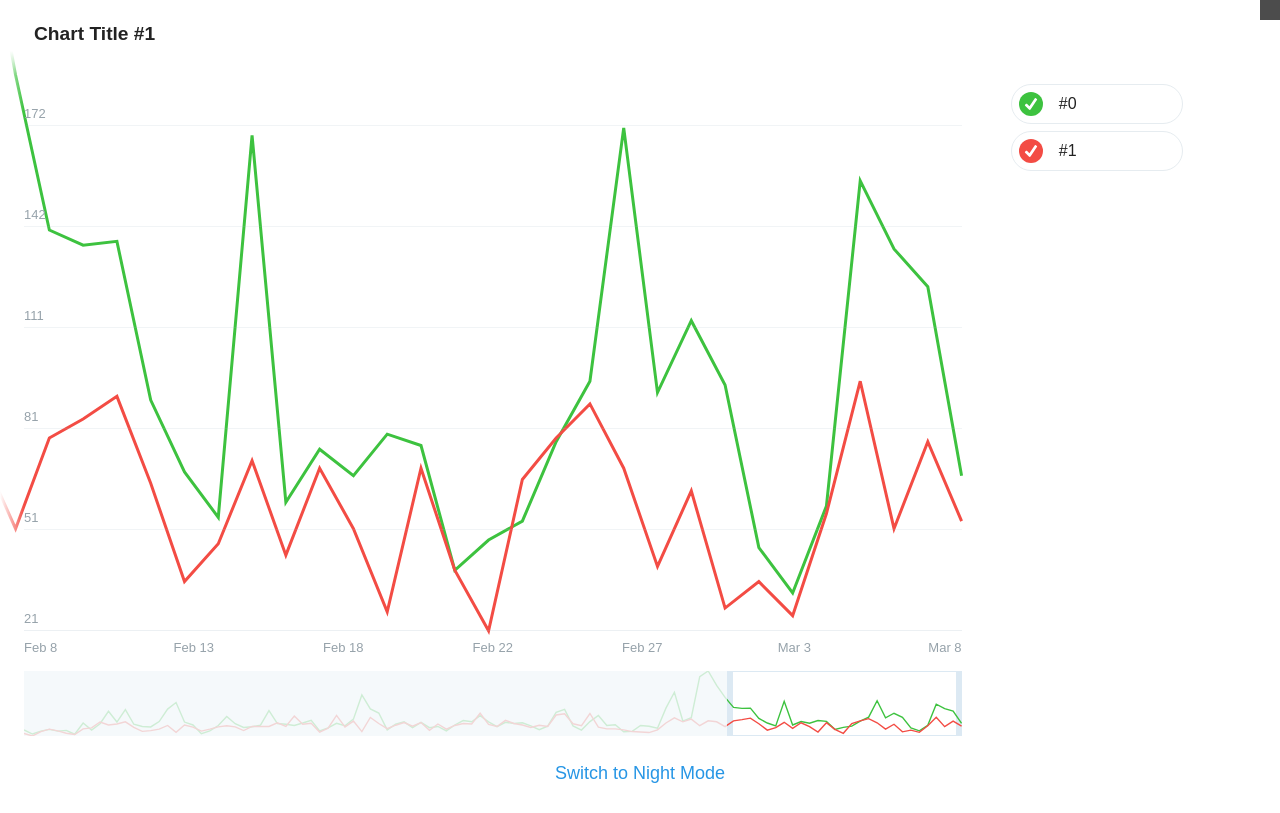
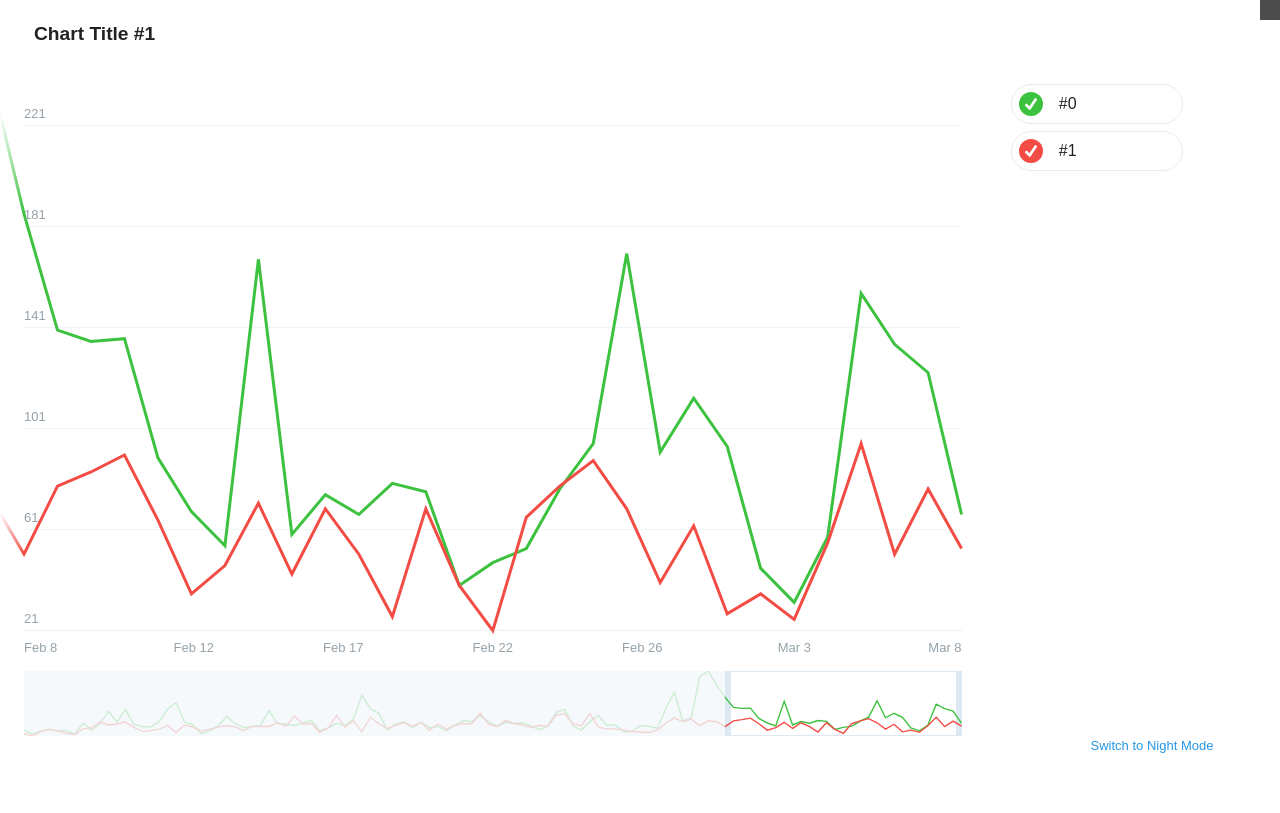
Before and after one commit to agrinko/telegram-contest-charts-app, a website with bundled scripts: page index.html in a window 1280 px wide. Shown: the top 813 px of the page. Built offline with nearby package versions, Linux system fonts and the light colour scheme.

Commit message:
X-axis (bad implementation)

```diff
--- a/src/modules/components/Chart/Axis.js
+++ b/src/modules/components/Chart/Axis.js
@@ -1,117 +1,114 @@
 import * as DOM from '../../utils/dom.utils';
-import {equals, roundToMultiplier} from "../../utils/math.utils";
-import {beginningOfDay, format} from "../../utils/date.utils";
+import {ceilToMultiplier, equals, round, roundToMultiplier} from "../../utils/math.utils";
+import {format} from "../../utils/date.utils";
 import {MINIMAL_TIME_STEP, TIME_COMPARISON_PRECISION, ONE_DAY} from "../../config";
 
 
 export class Axis {
-  constructor(element, values, options) {
-    this.el = element;
+  constructor(values, options) {
     this.values = values;
+    this.bounds = options.bounds;
+    this.width = options.viewBox[0] || 1;
+    this.nSteps = this._getNumberOfSteps();
+  }
 
-    // assuming values are sorted
-    this.min = values[0];
-    this.max = values[values.length - 1];
-
-    this.bounds = options.bounds;
-
-    this._resetDailyBounds();
+  appendTo(container) {
+    this._createElement();
+    container.appendChild(this.el);
   }
 
   setBounds(bounds) {
-    const prevBounds = this.bounds;
+    let oldBounds = this.bounds;
     this.bounds = bounds;
-
-    if (equals(bounds[1] - bounds[0], prevBounds[1] - prevBounds[0], TIME_COMPARISON_PRECISION)) {
-      this.leftDirection = false;//bounds[1] - prevBounds[1] < 0;
-      this.render();
-    } else {
-      this.leftDirection = equals(bounds[1], prevBounds[1], TIME_COMPARISON_PRECISION);
-      this.render(); // todo
-    }
+    this._move(bounds[0] - oldBounds[0], bounds[1] - oldBounds[1]);
   }
 
-  render(reset) {
-    let step = this._getReasonableTimeStep(this.boundsAsDays[1] - this.boundsAsDays[0]);
-    let deltaAcc1 = this.bounds[0] - this.boundsAsDays[0];
-    let n1 = Math.round(deltaAcc1 / step);
-    let deltaAcc2 = this.bounds[1] - this.boundsAsDays[1];
-    let n2 = Math.round(deltaAcc2 / step);
+  resize(viewBox) {
+    this.width = viewBox[0];
+    this.nSteps = this._getNumberOfSteps();
+    this.render();
+  }
 
-    this.boundsAsDays[0] = this.boundsAsDays[0] + n1 * step;
-    this.boundsAsDays[1] = this.boundsAsDays[1] + n2 * step;
+  render() {
+    this._createLabels();
+    this._renderLabels();
+  }
 
-    let labels = this._getLabels(reset);
+  _createElement() {
+    this.el = DOM.elementFromString(`<div class="x-axis"></div>`);
+  }
+
+  _createLabels() {
+    let [lo, hi] = this.bounds;
+    let diff = hi -lo;
+    let step = Math.max(MINIMAL_TIME_STEP / 24, diff / this.nSteps);
+
+    this.labels = [];
+    this.step = step;
+
+    for (let t = lo - step; t <= hi + step; t += step) {
+      this.labels.push(this._createLabel(t));
+    }
+
+    console.log(this.labels);
+  }
+
+  _createLabel(t) {
+    let diff = this.bounds[1] - this.bounds[0];
+
+    return {
+      t,
+      opacity: 1,
+      text: format(t), // TODO: optimize to only call format() if day is different; show hours when needed
+      left: (t - this.bounds[0]) / diff,
+      diff
+    };
+  }
+
+  _move(deltaLo, deltaHi) {
+    let [lo, hi] = this.bounds;
+    let diff = hi -lo;
+    let step = this.step;
+
+    this.labels.forEach(l => {
+      l.left = (l.t - this.bounds[0]) / diff;
+    });
+
+    for (let t = this.labels[0].t - step; t >= lo - step; t -= step) {
+      this.labels.unshift(this._createLabel(t));
+    }
+
+    for (let t = this.labels[this.labels.length - 1].t + step; t <= hi + step; t += step) {
+      this.labels.push(this._createLabel(t));
+    }
+
+    let labelsVisible = this.labels.filter(l => l.opacity > 0.5);
+    let ll = labelsVisible.length - 3;
+
+console.log(`ll: ${ll}, nSteps: ${this.nSteps}`);
+      this.labels.forEach((l, i) => {
+        if (i%2 == 0)
+          l.opacity = 2 - ll / this.nSteps;
+      });
+
+
+    // let x1 = this.labels[1].t;
+
+    this._renderLabels();
+  }
+
+  _renderLabels() {
     let html = '';
 
-    for (let key in labels) {
-      let tX = -100 * Math.max(0, Math.min(1, labels[key].left));
-      html += `<div class="label" style="left: ${labels[key].left * 100}%; transform: translateX(${tX}%)" data-key="${key}">${labels[key].text}</div>`;
-    }
+    this.labels.forEach(l => {
+      let tx = Math.max(0, Math.min(100, l.left * 100));
+      html += `<div class="label" style="left: ${l.left * 100}%; opacity: ${l.opacity}; transform: translateX(${-tx}%)">${l.text}</div>`;
+    });
 
     this.el.innerHTML = html;
   }
 
-  finishInteraction() {
-    this._resetDailyBounds();
-    this.render(true);
-  }
-
-  _getLabels(reset) {
-    let diff = this.bounds[1] - this.bounds[0];
-    let step = reset || !this.prevStep ? this._getReasonableTimeStep(diff) : this.prevStep;
-
-
-    if (diff / step > this.stepsNumber * 2) {
-      step = step << 1;
-    } else if (diff / step < this.stepsNumber / 2) {
-      step = step >> 1;
-    }
-
-    this.prevStep = step;
-    let a, b;
-
-    a = this.boundsAsDays[0] - step;
-    b = this.boundsAsDays[1] + step;
-
-    let labels = {};
-    for (let t = this.leftDirection ? b : a; t >= a && t <= b; t += this.leftDirection ? -step : step)
-      labels[t] = {
-        text: format(roundToMultiplier(t, ONE_DAY)),
-        left: (t - this.bounds[0]) / diff
-      };
-
-    return labels;
-  }
-
-  _getReasonableTimeStep(diff) {
-    let desiredNumberOfSteps = Math.floor(0.7 * Math.pow(this.el.clientWidth, 1/3));
-    let n = diff / ONE_DAY;
-    //
-    // let x1 = n % desiredNumberOfSteps;
-    // let x2 = n % (desiredNumberOfSteps + 1);
-    // let x3 = n % (desiredNumberOfSteps - 1);
-    //
-    // if (x2 < x1) {
-    //   desiredNumberOfSteps = desiredNumberOfSteps + 1;
-    //
-    //   if (x3 < x2) {
-    //     desiredNumberOfSteps = desiredNumberOfSteps - 2;
-    //   }
-    // } else {
-    //   if (x3 < x1)
-    //     desiredNumberOfSteps = desiredNumberOfSteps - 1;
-    // }
-
-    this.stepsNumber = desiredNumberOfSteps;
-
-    return Math.max(MINIMAL_TIME_STEP, diff / this.stepsNumber);
-  }
-
-  _resetDailyBounds() {
-    this.boundsAsDays = [
-      +this.bounds[0],
-      +this.bounds[1]
-    ];
+  _getNumberOfSteps() {
+    return Math.floor(0.7 * Math.pow(this.width, 1/3)) || 1;
   }
 }
--- a/src/modules/components/Chart/Chart.js
+++ b/src/modules/components/Chart/Chart.js
@@ -23,23 +23,13 @@ export class Chart {
 
     if (this.drawing)
       this.drawing.resize(viewBox);
+
+    if (this.xAxis)
+      this.xAxis.resize(viewBox);
   }
 
   draw() {
-    this.scaleContainer = DOM.elementFromString(
-      `<div class="scale-container">
-        <div class="x-axis"></div>
-        <div class="y-scale"></div>
-      </div>`
-    );
-
-    this.xAxis = new Axis(this.scaleContainer.firstElementChild, this.axis.values, {
-      bounds: this.bounds
-    });
-
-    this.yScale = new Scale(this.scaleContainer.lastElementChild, this.linesGroup);
-
-    this.el.appendChild(this.scaleContainer);
+    this.el.innerHTML = `<div class="y-scale"></div>`;
 
     this.drawing = new Drawing(this.viewBox, {
       onHover: (identifier, x) => {
@@ -50,8 +40,16 @@ export class Chart {
       }
     });
 
+    this.xAxis = new Axis(this.axis.values, {
+      bounds: this.bounds,
+      viewBox: this.viewBox
+    });
+
+    this.yScale = new Scale(this.el.lastElementChild, this.linesGroup);
+
     this.dataFlag = new DataFlag(this.linesGroup, this.drawing);
 
+    this.xAxis.appendTo(this.el);
     this.dataFlag.appendTo(this.el);
     this.drawing.appendTo(this.el);
   }
@@ -59,7 +57,7 @@ export class Chart {
   renderData() {
     this.drawing.drawLinesGroup(this.linesGroup);
 
-    this.xAxis.render(true);
+    this.xAxis.render();
     this.yScale.render();
   }
 
@@ -74,6 +72,6 @@ export class Chart {
   }
 
   finishInteraction() {
-    this.xAxis.finishInteraction();
+    this.xAxis.render();
   }
 }
--- a/src/modules/components/ChartBox.js
+++ b/src/modules/components/ChartBox.js
@@ -1,8 +1,9 @@
-import {seriesTypes, DEFAULT_SCALE} from '../config';
+import {seriesTypes, DEFAULT_SCALE, ONE_DAY} from '../config';
 import {ChartPreview} from './ChartPreview/ChartPreview';
 import {Line} from "../tools/Line";
 import {Chart} from "./Chart/Chart";
 import {ChartLegend} from "./ChartLegend";
+import {roundToMultiplier} from "../utils/math.utils";
 
 
 export class ChartBox {
@@ -113,8 +114,10 @@ export class ChartBox {
   }
 
   _getInitialBounds() {
+    let lo = this.axis.max - DEFAULT_SCALE * (this.axis.max - this.axis.min);
+
     return [
-      Math.max(this.axis.min, this.axis.max - DEFAULT_SCALE * (this.axis.max - this.axis.min)),
+      Math.max(this.axis.min, roundToMultiplier(lo, ONE_DAY)),
       this.axis.max
     ];
   }
--- a/src/modules/utils/math.utils.js
+++ b/src/modules/utils/math.utils.js
@@ -12,6 +12,11 @@ export function roundToMultiplier(x, multiplier) {
   return x - rem + Math.round(rem / multiplier) * multiplier;
 }
 
+export function ceilToMultiplier(x, multiplier) {
+  const rem = x % multiplier;
+  return x - rem + Math.ceil(rem / multiplier) * multiplier;
+}
+
 export function formatNumber(x) {
   return x.toString().replace(/\B(?=(\d{3})+(?!\d))/g, ',');
 }
--- a/src/styles/components/chart.css
+++ b/src/styles/components/chart.css
@@ -2,13 +2,18 @@
     position: relative;
     user-select: none;
 
-    & .scale-container {
-        position: absolute;
-        top: 0;
-        bottom: 0;
-        right: 0;
-        left: 0;
-        pointer-events: none;
+    & svg polyline,
+    & svg .data-point {
+        stroke-width: 2.2px;
+
+        @media (--tablet) {
+            stroke-width: 3px;
+        }
+    }
+
+    & .data-point {
+        fill: var(--background);
+    }
 
     & .y-scale {
         position: absolute;
@@ -16,26 +21,8 @@
         bottom: 0;
         right: 0;
         left: 0;
-        }
-
-        & .x-axis {
-            position: absolute;
-            top: 100%;
-            left: 0;
-            right: 0;
-        }
-        & .x-axis > .label {
-            position: absolute;
-            top: 10px;
-            left: 0;
-            transform: translateX(-50%);
-            white-space: nowrap;
-            color: var(--grid-label-color, grey);
-            font-size: small;
-            transition: left 200ms ease-in-out, color var(--theme-transition-duration) ease-in-out;
-        }
-    }
-
+        z-index: 1;
+        pointer-events: none;
 
         & .grid-line {
             position: absolute;
@@ -52,6 +39,30 @@
                 border-color: var(--grid-color-brighter);
             }
         }
+    }
+
+    & .x-axis {
+        position: absolute;
+        top: 100%;
+        left: 0;
+        right: 0;
+        z-index: 1;
+
+        & > .label {
+            position: absolute;
+            top: 10px;
+            left: 0;
+            font-size: small;
+            white-space: nowrap;
+            color: var(--grid-label-color, grey);
+            transform: translateX(-50%);
+            transition: color var(--theme-transition-duration) ease-in-out;
+
+            @media (max-width: 800px) {
+                font-size: 11px;
+            }
+        }
+    }
 
     & .data-flag-line {
         position: absolute;
@@ -62,22 +73,7 @@
         z-index: -1;
     }
 
-    & .data-point {
-        fill: var(--background);
-    }
-
-    & svg polyline,
-    & svg .data-point {
-        stroke-width: 2.2px;
-
-        @media (--tablet) {
-            stroke-width: 3px;
-        }
-    }
-
-}
-
-.data-flag-tooltip {
+    & .data-flag-tooltip {
         position: absolute;
         width: max-content;
         top: -2%;
@@ -90,6 +86,7 @@
         transform-origin: center;
         transition: left 300ms ease-out, right 300ms ease-out, transform 300ms ease-out;
         will-change: transform;
+        pointer-events: none;
 
         & .tooltip-date {
             width: 100%;
@@ -142,3 +139,4 @@
             }
         }
     }
+}
```
Also changed, not shown: README.md. Lines whose indentation alone changed are shown as unchanged.
